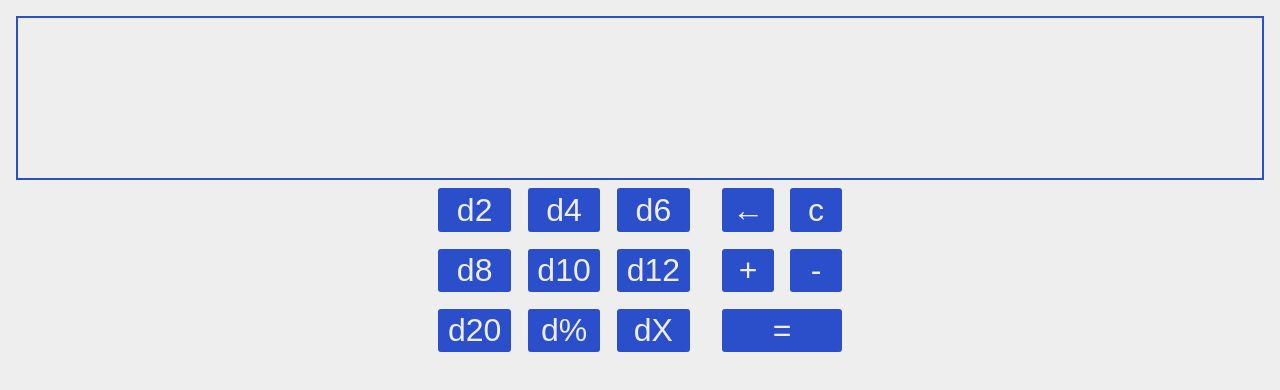
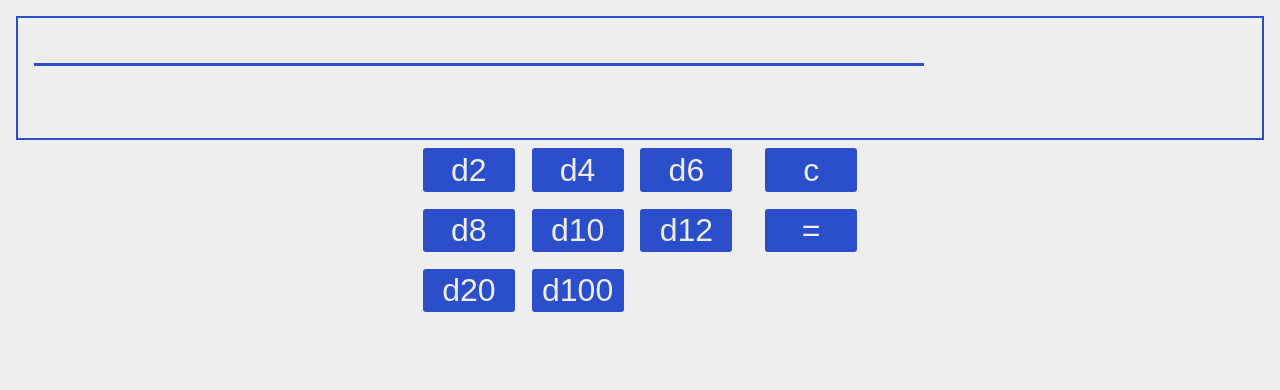
Before and after one commit to nathan-vl/dice-roller, a React (Vite) app: page / in a window 1280 px wide. Shown: the top 390 px of the page. Built offline with nearby package versions, Linux system fonts and the light colour scheme.

Commit message:
feat: Alterado inputs para um único de texto

```diff
--- a/src/App.css
+++ b/src/App.css
@@ -5,20 +5,12 @@
   margin: 1em;
 }
 
-#resultDice {
+#diceFrame {
   background-color: var(--brightColor);
   border: 2px solid var(--accentColor);
   color: var(--darkColor);
   padding: .5em 1em;
   width: 100%;
-}
-
-#diceInputs {
-  display: flex;
-  flex-wrap: nowrap;
-  height: 5em;
-  overflow-x: scroll;
-  justify-content: flex-start;
 }
 
 #result {
@@ -57,28 +49,26 @@
   margin: .2em;
   padding: .1em .3em;
   cursor: pointer;
+  width: 3em;
+}
+
+#operations>button {
+  max-height: 27%;
 }
 
 #dicesOptions>button:active,
 #operations>button:active {
-  background-color: var(--accentColor);
+  background-color: var(--darkAccentColor);
   border-color: var(--brightColor);
-  color: var(--brightColor);
-}
-
-#operations>button:disabled {
-  background-color: gray;
   color: var(--darkColor);
+  -webkit-box-shadow: inset 0px 0px 5px #c1c1c1;
+  -moz-box-shadow: inset 0px 0px 5px #c1c1c1;
+  box-shadow: inset 0px 0px 5px #c1c1c1;
 }
 
 #operations {
-  display: grid;
-  grid-template-columns: repeat(2, 1fr);
-}
-
-#equalsOperator {
-  grid-column-start: 1;
-  grid-column-end: 3;
+  display: flex;
+  flex-direction: column;
 }
 
 .numberInput {
@@ -90,6 +80,6 @@
   border: none;
   border-bottom: .1em solid var(--accentColor);
   color: var(--darkColor);
-  font-size: 1em;
+  font-size: 2em;
   outline: none;
 }
--- a/src/App.jsx
+++ b/src/App.jsx
@@ -1,81 +1,149 @@
 import React, { useState } from 'react';
-import DiceInput from './DiceInput';
+import './App.css';
+import IncreasingInput from './IncreasingInput';
 import { rollDice, summation } from './utils';
-import './App.css';
 
-function newDice(signal, quantity, sides) {
+function toTokens(dicesInput) {
+  if (dicesInput === '') {
+    return [];
+  }
+
+  const filteredDiceInput = Array.from(dicesInput).filter((i) => i !== ' ');
+
+  const result = [];
+  let current = '';
+  filteredDiceInput.forEach((c) => {
+    if (c === '+') {
+      if (current.length > 0) {
+        result.push(current);
+      }
+
+      current = '';
+    } else if (c === '-') {
+      if (current.length > 0) {
+        result.push(current);
+      }
+
+      current = '-';
+    } else {
+      current += c;
+    }
+  });
+
+  result.push(current);
+
+  return result;
+}
+
+function parseNumber(n) {
+  const q = Number.parseInt(n, 10);
+  if (Number.isNaN(q)) {
+    return null;
+  }
+
+  return q;
+}
+
+function parseDice(diceToken) {
+  if (!diceToken.includes('d')) {
+    return null;
+  }
+
+  const [parseQuantity, parseSides, rest] = diceToken.split('d');
+
+  if (rest !== undefined) {
+    return null;
+  }
+
+  const signal = (parseQuantity[0] === '-') ? -1 : 1;
+  const quantity = Math.abs(parseNumber(parseQuantity));
+  const sides = parseNumber(parseSides);
+
   return { signal, quantity, sides };
 }
 
-function App() {
-  const [dices, setDices] = useState([]);
+function parseDiceTokens(tokens) {
+  const numberRegex = /-?\d+/g;
+  const diceRegex = /(-?\d+)?[dD]\d+/g;
 
-  const [signal, setSignal] = useState('+');
+  let extraValue = 0;
+  const dices = [];
+  tokens.forEach((token) => {
+    if (token.match(diceRegex)) {
+      dices.push(parseDice(token));
+    } else if (token.match(numberRegex)) {
+      extraValue += Number.parseInt(token, 10);
+    } else {
+      dices.push(null);
+    }
+  });
 
-  const [result, setResult] = useState('');
+  return { dices, extraValue };
+}
 
-  const addDice = (quantity, sides) => {
-    setDices([...dices, newDice(signal, quantity, sides)]);
-  };
+function valueSignal(value, index) {
+  if (value < 0) {
+    return '-';
+  }
 
-  const setPlusSignal = () => { setSignal('+'); };
-  const setMinusSignal = () => { setSignal('-'); };
-
-  const addDiceInput = (quantity, sides) => { addDice(quantity, sides); setPlusSignal(); };
-
-  const deleteLastDice = () => { setDices(dices.slice(0, -1)); };
-  const reset = () => { setDices([]); setPlusSignal(); setResult(''); };
-  const calcDice = () => {
-    if (dices.length === 0) {
+  if (index === 0) {
     return '';
   }
 
-    const results = dices.map((dice) => rollDice(dice));
-    const strResults = results.map((i) => (i.length === 1 ? i : `[${i.join(', ')}]`)).join(', ');
-
-    const rolls = results.map(summation);
-    let total = 0;
-    for (let i = 0; i < dices.length; i += 1) {
-      total += rolls[i] * (dices[i].signal === '+' ? 1 : -1);
+  return '+';
 }
 
-    return `${strResults} = ${total}`;
-  };
+function calcDice(diceInput) {
+  const { dices, extraValue } = parseDiceTokens(toTokens(diceInput));
 
-  const diceButtons = [2, 4, 6, 8, 10, 12, 20, '%', 'X'].map((i) => (
+  const rolledDices = dices.map(rollDice);
+
+  let formattedDices = `${valueSignal(dices[0].signal, 0)}[${rolledDices[0]}]`;
+
+  for (let i = 1; i < rolledDices.length; i += 1) {
+    formattedDices += ` ${valueSignal(dices[i].signal, i)} [${rolledDices[i]}]`;
+  }
+
+  let formattedExtraValue = '';
+  if (extraValue >= 0) {
+    formattedExtraValue = ` + ${extraValue}`;
+  } else {
+    formattedExtraValue = ` - ${-extraValue}`;
+  }
+
+  let result = extraValue;
+  rolledDices.forEach((dice, index) => { result += summation(dice) * dices[index].signal; });
+
+  return `${formattedDices}${formattedExtraValue} = ${result}`;
+}
+
+function App() {
+  const [dicesInput, setDicesInput] = useState('');
+  const [result, setResult] = useState('');
+
+  const reset = () => { setDicesInput(''); setResult(''); };
+
+  const diceButtons = [2, 4, 6, 8, 10, 12, 20, 100].map((i) => (
     <button
       key={i}
       type="button"
-      onClick={() => { addDiceInput(1, i === '%' ? 100 : i); }}
+      onClick={() => { setDicesInput(`${dicesInput}+1d${i}`); }}
     >
       d
       {i}
     </button>
   ));
 
-  const diceInputs = dices.map((i, index) => (
-    <DiceInput
-      key={index}
-      signal={(index === 0 && i.signal === '+') ? '' : i.signal}
-      quantity={i.quantity}
-      sides={i.sides}
-      onChangeQuantity={(quantity) => {
-        setDices(dices.map((dice, j) => (
-          (index === j) ? { ...dice, quantity } : dice)));
-      }}
-      onChangeSides={(sides) => {
-        setDices(dices.map((dice, j) => (
-          (index === j) ? { ...dice, sides } : dice)));
-      }}
-    />
-  ));
-
   return (
     <div id="mainContent">
-      <div id="resultDice">
-        <div id="diceInputs">
-          {diceInputs}
-        </div>
+      <div id="diceFrame">
+        <IncreasingInput
+          className="numberInput"
+          width={50}
+          value={dicesInput}
+          onChange={(e) => { setDicesInput(e.target.value); }}
+        />
+
         <div id="result">
           {result}
         </div>
@@ -85,13 +153,9 @@ function App() {
         <div id="dicesOptions">
           {diceButtons}
         </div>
-
         <div id="operations">
-          <button type="button" onClick={deleteLastDice}>←</button>
           <button type="button" onClick={reset}>c</button>
-          <button type="button" onClick={setPlusSignal}>+</button>
-          <button type="button" onClick={setMinusSignal}>-</button>
-          <button id="equalsOperator" type="button" onClick={() => { setResult(calcDice()); setPlusSignal(); }}>=</button>
+          <button id="equalsOperator" type="button" onClick={() => { setResult(calcDice(dicesInput)); }}>=</button>
         </div>
       </div>
     </div>
--- a/src/DiceInput.jsx
+++ /dev/null
@@ -1,27 +0,0 @@
-import React from 'react';
-import NumberInput from './NumberInput';
-
-export default function DiceInput({
-  signal, sides, quantity, onChangeSides, onChangeQuantity,
-}) {
-  return (
-    <div className="diceInput">
-      {signal}
-      <NumberInput
-        className="numberInput"
-        value={quantity}
-        minValue={0}
-        maxValue={999}
-        onChange={onChangeQuantity}
-      />
-      d
-      <NumberInput
-        className="numberInput"
-        value={sides}
-        minValue={0}
-        maxValue={999}
-        onChange={onChangeSides}
-      />
-    </div>
-  );
-}
--- /dev/null
+++ b/src/IncreasingInput.jsx
@@ -0,0 +1,17 @@
+import React from 'react';
+
+function IncreasingInput({
+  className, width, value, onChange,
+}) {
+  return (
+    <input
+      className={className}
+      style={{ width: `${width}ch` }}
+      type="text"
+      value={value}
+      onChange={onChange}
+    />
+  );
+}
+
+export default IncreasingInput;
--- a/src/NumberInput.jsx
+++ /dev/null
@@ -1,19 +0,0 @@
-import React from 'react';
-
-const clamp = (num, min, max) => Math.max(min, Math.min(max, num));
-
-export default function NumberInput({
-  className, value, minValue, maxValue, onChange,
-}) {
-  return (
-    <input
-      style={{ width: `${Math.max(1, Number(value).toString().length)}ch` }}
-      className={className}
-      type="number"
-      value={Number(value).toString()}
-      onChange={(e) => {
-        onChange(clamp(e.target.value, minValue, maxValue));
-      }}
-    />
-  );
-}
--- a/src/index.css
+++ b/src/index.css
@@ -2,7 +2,7 @@
   --brightColor: #eeeeee;
   --darkColor: #111111;
   --accentColor: #2b4ecb;
-  --darkAccentColor: #2c273f;
+  --darkAccentColor: #3e3e60;
 }
 
 * {
```
Lines whose indentation alone changed are shown as unchanged.
